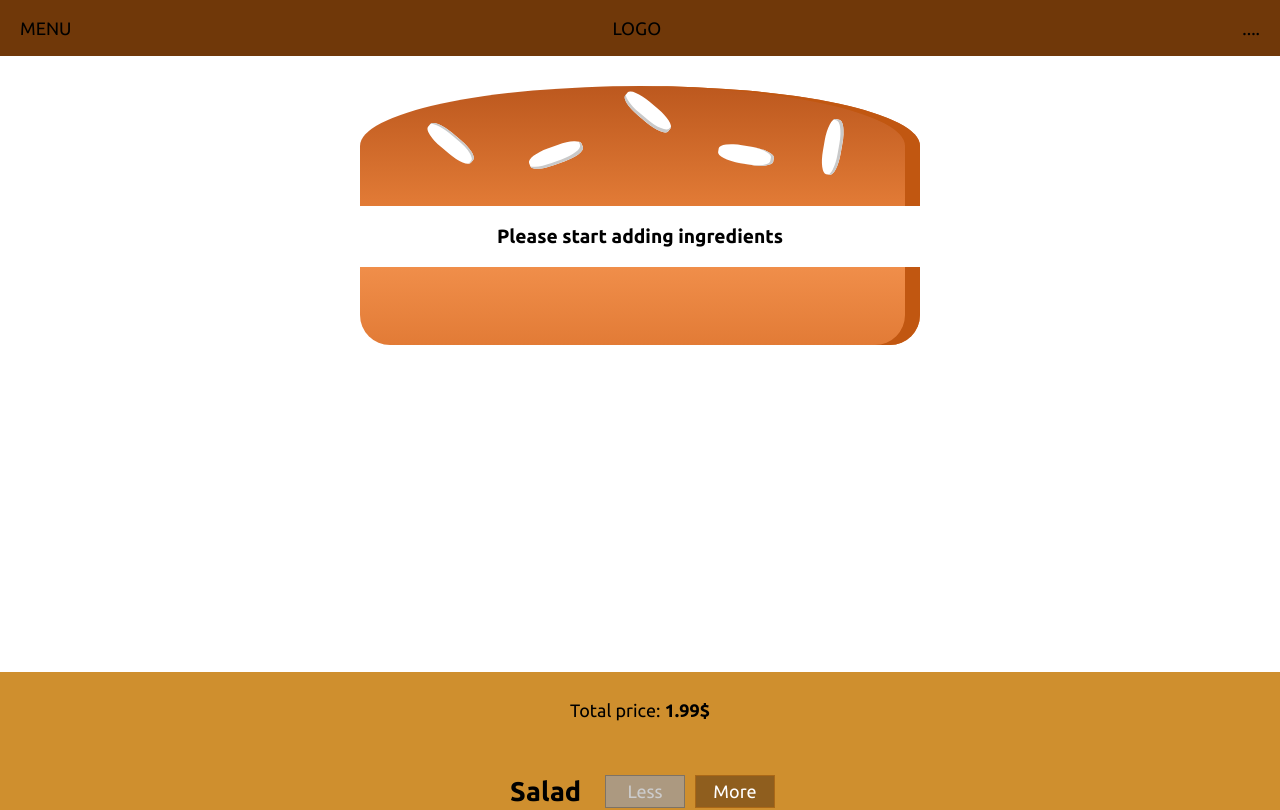
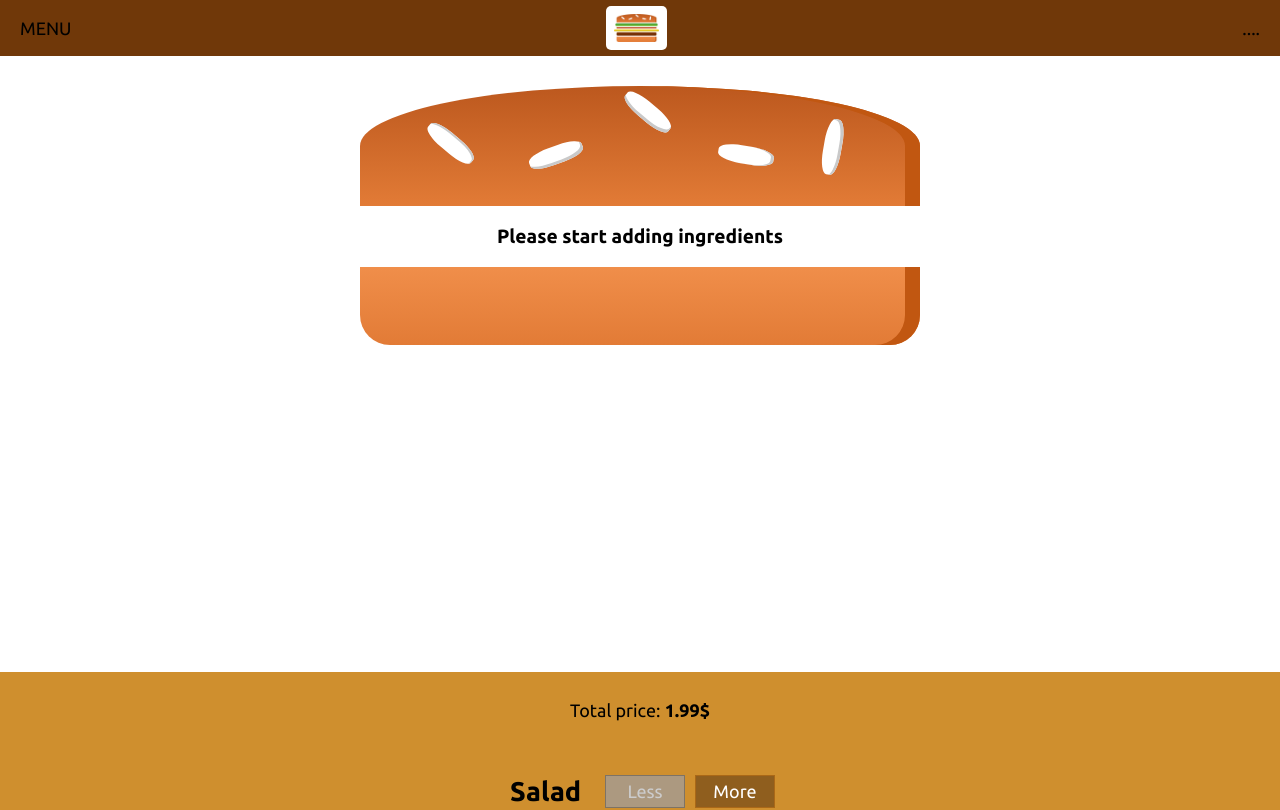
Before and after one commit to MykolajKrusser/burger_builder, a React app in the folder burger-builder/: page / in a window 1280 px wide. Shown: the top 810 px of the page. Built offline with nearby package versions, Linux system fonts and the light colour scheme.

Commit message:
use logo

```diff
--- /dev/null
+++ b/burger-builder/src/components/Logo/Logo.css
@@ -0,0 +1,10 @@
+.Logo{
+    background-color: white;
+    padding: 8px;
+    height: 80%;
+    box-sizing: border-box;
+    border-radius: 5px;
+}
+.Logo img{
+    height: 100%;
+}
--- /dev/null
+++ b/burger-builder/src/components/Logo/Logo.js
@@ -0,0 +1,9 @@
+import React from 'react';
+import classes from './Logo.css';
+import burgerLogo from '../../assets/img/burger-logo.png';
+const logo = (props)=>(
+    <div className={classes.Logo}>
+        <img src={burgerLogo} alt="Burger Logo"/>
+    </div>
+);
+export default logo;
--- a/burger-builder/src/components/Navigation/ToolBar/ToolBar.js
+++ b/burger-builder/src/components/Navigation/ToolBar/ToolBar.js
@@ -1,9 +1,10 @@
 import React from 'react';
-import classes from './ToolBar.css'
+import classes from './ToolBar.css';
+import Logo from '../../Logo/Logo';
 const toolbar = (props)=>(
     <header className={classes.ToolBar}>
         <div>MENU</div>
-        <div>LOGO</div>
+        <Logo/>
         <nav>
             <ul>
                ....
```
Also changed, not shown: burger-builder/src/assets/img/burger-logo.png (added).
